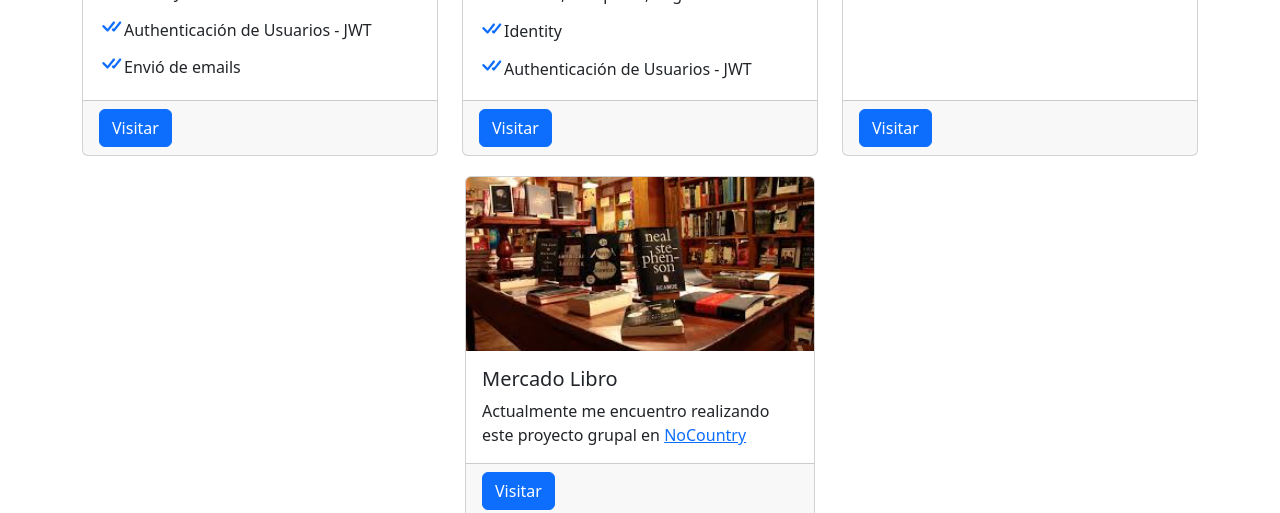
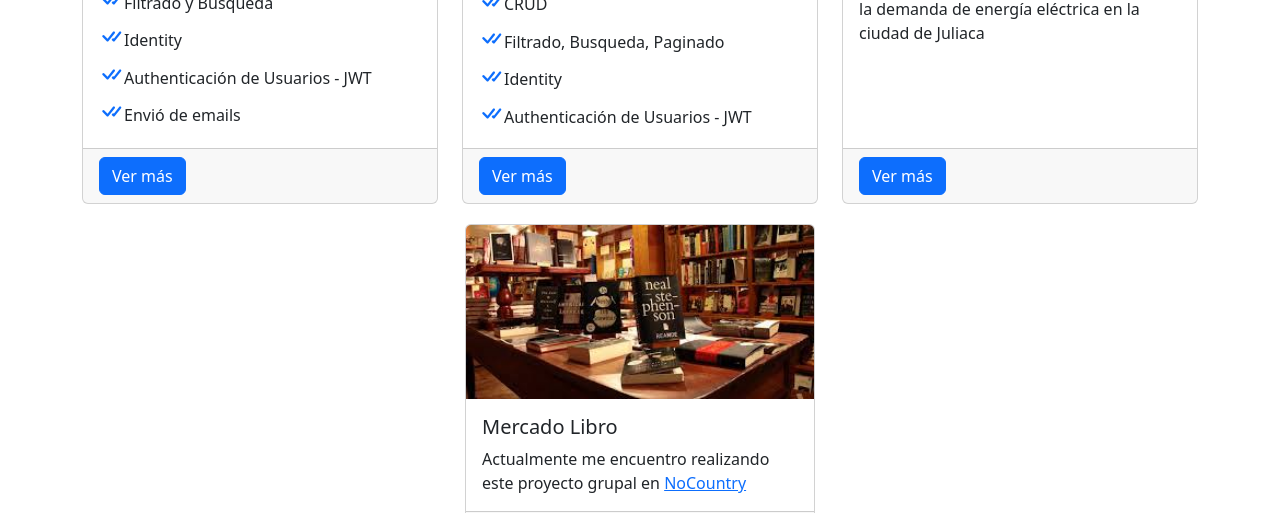
Before and after one commit to Jhonatan1599/Fault_diagnosis, a plain HTML site: page index.html in a window 1280 px wide. Shown: the part 2044-2557 px from the top of the page. Drawn offline with nearby package versions, Linux system fonts and the light colour scheme.

Commit message:
presentation modified

```diff
--- a/index.html
+++ b/index.html
@@ -57,8 +57,7 @@
         <h2 class="title-section">Conoce a Jhonatan</h2>
         <p class="text-section">Desarrollador Backend, autodidacta y apasionado por la tecnología. Estoy realizando
             un cambio de carrera, por lo que busco mi primer empleo como desarrollador .NET
-            Soy una persona comprometida, responsable y cooperativa, que ha trabajado en el sector
-            de las obras eléctricas como cadista y elaborador de costos y presupuestos.</p>
+            Soy Ing. Mecánico Eléctrico y he trabajado en el sector de las obras eléctricas, por lo que gracias a eso pude desarrollador habilidades como liderazgo, comunicación y trabajo en equipo, además de mis habilidades técnicas como cadista y elaborador de costos y presupuestos.</p>
     </div>
 </section>
 
@@ -76,6 +75,8 @@
                 <li>Web app MVC</li>
                 <li>Web API</li>
                 <li>Entity Framework Core</li>
+                <li>SOLID</li>
+                <li>Clean Architecture</LI>
                 <li>Testing</li>
                 <li>Deploy</li>
             </ul>
@@ -125,8 +126,8 @@
                             </li>
                         </div>
                         <div class="card-footer">
-                            <a class="btn btn-primary" href="https://disney-api.app.csharpjourney.com/index.html" target="_blank"
-                               rel="noopener noreferrer">Visitar</a>
+                            <a class="btn btn-primary" href="https://jhonatan1599.github.io/articles/intro.html" target="_blank"
+                               rel="noopener noreferrer">Ver más</a>
                         </div>
                     </div>
                 </div>
@@ -151,7 +152,7 @@
                         </div>
                         <div class="card-footer">
                             <a class="btn btn-primary" href="https://e-commerce-api.app.csharpjourney.com/index.html" target="_blank"
-                               rel="noopener noreferrer">Visitar</a>
+                               rel="noopener noreferrer">Ver más</a>
                         </div>
                     </div>
                 </div>
@@ -166,7 +167,7 @@
                         </div>
                         <div class="card-footer">
                             <a class="btn btn-primary" href="https://github.com/Jhonatan1599/prediccion" target="_blank"
-                               rel="noopener noreferrer">Visitar</a>
+                               rel="noopener noreferrer">Ver más</a>
                         </div>
                     </div>
                 </div>
@@ -187,7 +188,7 @@
                     </div>
                     <div class="card-footer">
                         <a class="btn btn-primary" href="https://mercadolibro-api.app.csharpjourney.com/index.html" target="_blank"
-                           rel="noopener noreferrer">Visitar</a>
+                           rel="noopener noreferrer">Ver más</a>
                     </div>
                 </div>
             </div>
```
